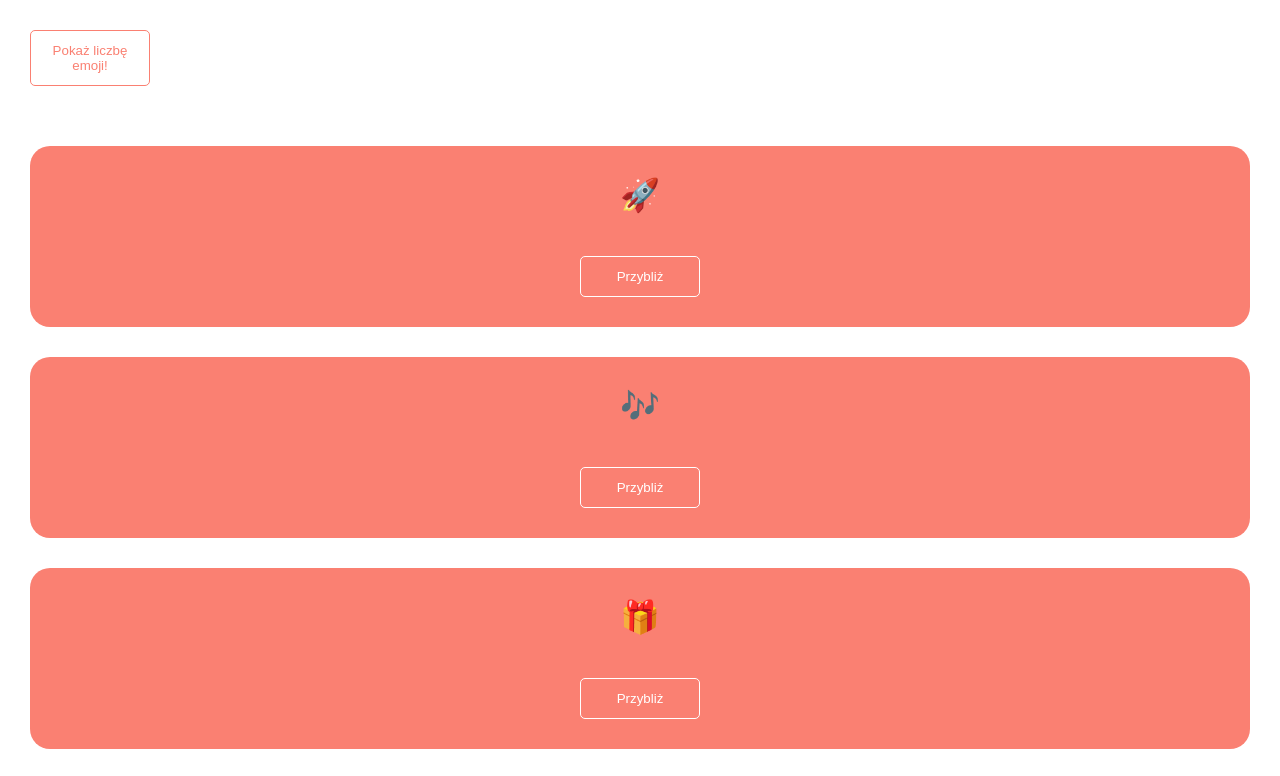
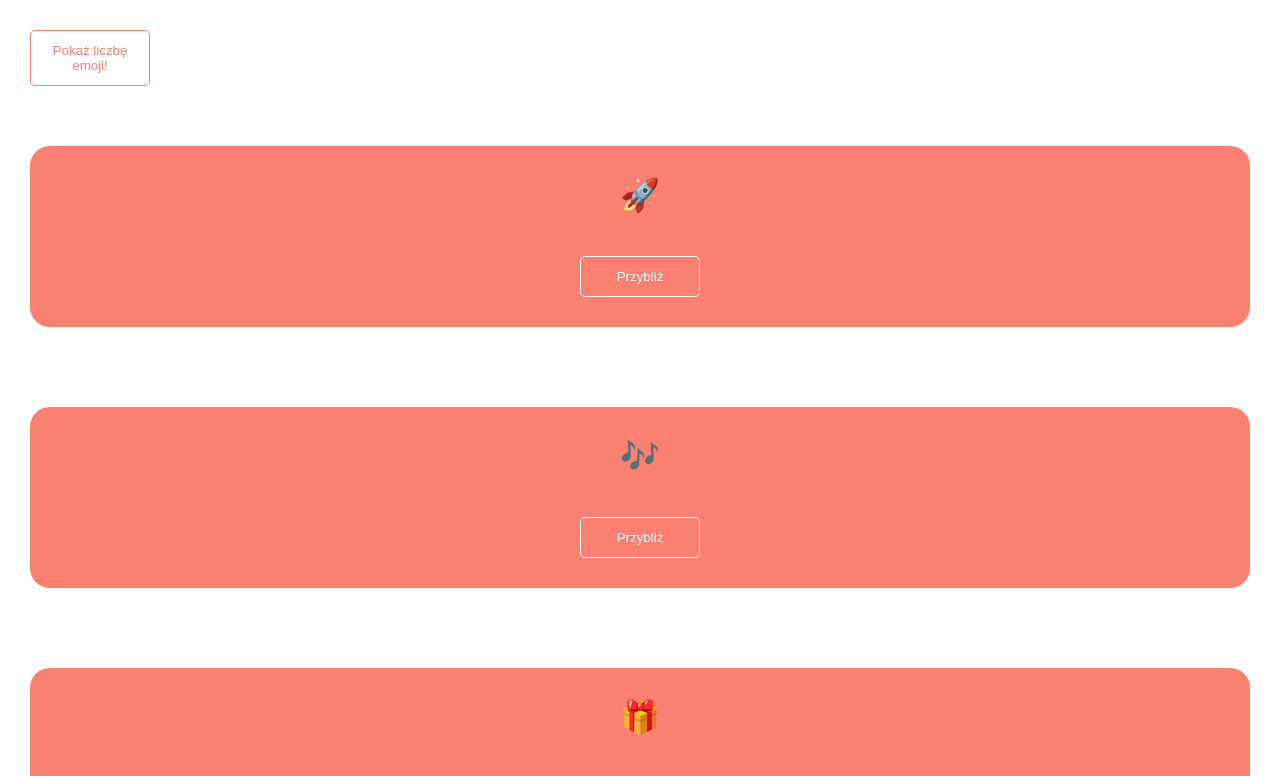
Before and after one commit to lenasedkiewicz/react-learning-zr, a React (Vite) app in the folder emoji-app/: page / in a window 1280 px wide. Shown: the top 776 px of the page. Built offline with nearby package versions, Linux system fonts and the light colour scheme.

Commit message:
styling components with props and components

```diff
--- a/emoji-app/src/components/Item/Item.jsx
+++ b/emoji-app/src/components/Item/Item.jsx
@@ -18,11 +18,11 @@ const StyledEmoji = styled.span`
   ${({ $zoomed }) => $zoomed && "transform: scale(2)"};
 `;
 
-export function Item({ emoji }) {
+export function Item({ emoji, className }) {
   const [zoomed, setZoomed] = useState(false);
 
   return (
-    <StyledItem>
+    <StyledItem className={className}>
       <StyledEmoji $zoomed={zoomed}>{emoji}</StyledEmoji>
       <StyledButton
         onClick={() => {
--- a/emoji-app/src/components/List/List.jsx
+++ b/emoji-app/src/components/List/List.jsx
@@ -12,6 +12,10 @@ const StyledList = styled.ul`
   padding: 30px;
 `;
 
+const StyledItem = styled(Item)`
+  margin-bottom: 50px;
+`;
+
 export function List() {
   return (
     <>
@@ -24,7 +28,7 @@ export function List() {
       </StyledButton>
       <StyledList>
         {emojis.map((emoji) => (
-          <Item key={emoji} emoji={emoji} />
+          <StyledItem key={emoji} emoji={emoji} />
         ))}
       </StyledList>
     </>
```
